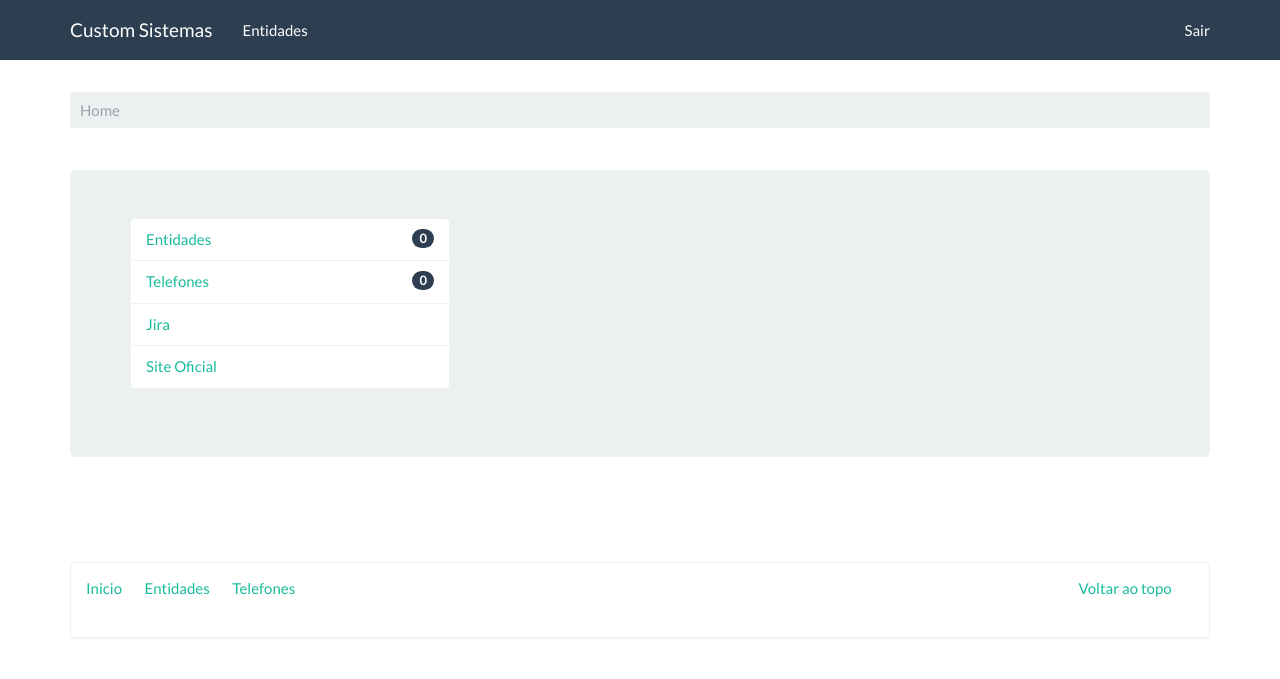
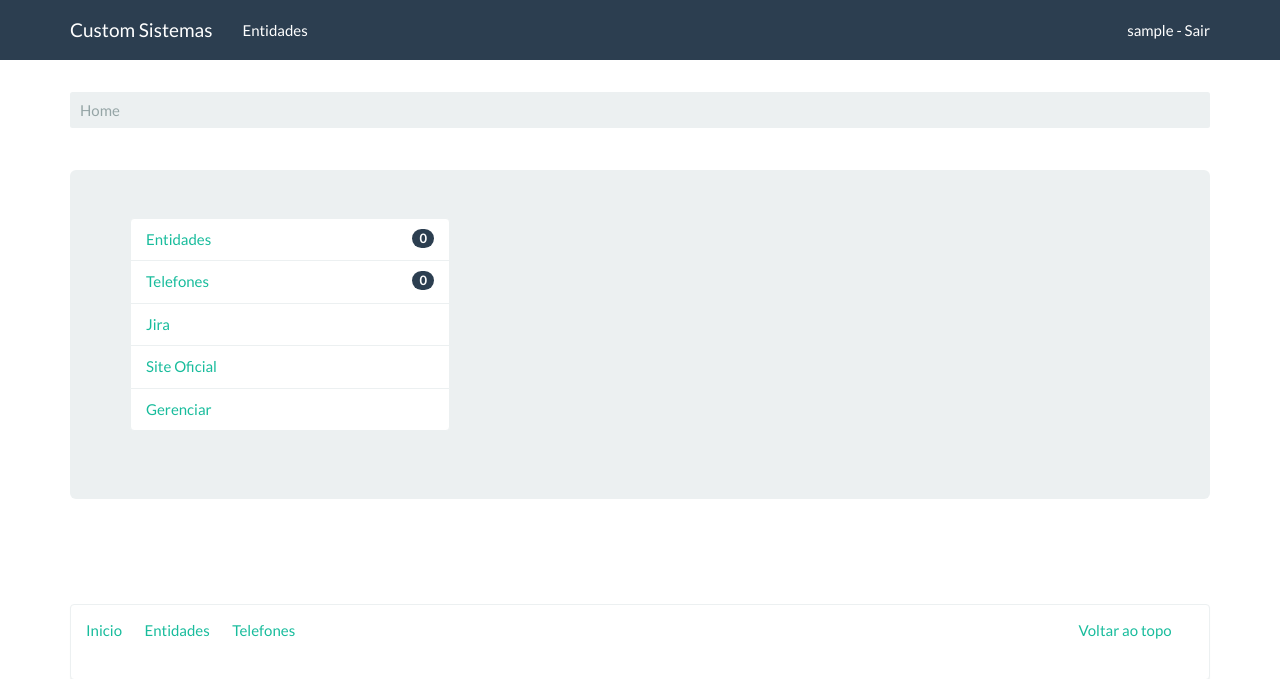
Before and after one commit to isaacgiordani/customsistemas, a Django app: page / in a window 1280 px wide. Shown: the top 679 px of the page. Run offline with Django 3.2, Linux system fonts and the light colour scheme; the visitor is signed in with stand-in values (Sample User, id 1); data that the repository does not hold is empty; some libraries are stand-ins or nearby versions.

Commit message:
alteracoes

```diff
--- a/core/templates/base.html
+++ b/core/templates/base.html
@@ -53,7 +53,7 @@
           </ul>
 					<ul class="nav navbar-nav navbar-right">
 						{% if user.is_authenticated %}
-						<li><a href="{% url 'logout' %}">Sair</a></li>
+						<li><a href="{% url 'logout' %}">{{ user.username }} - Sair</a></li>
 						{% else %}
 						<li><a href="{% url 'login' %}">Entrar</a></li>
 						{% endif %}
--- a/core/templates/index.html
+++ b/core/templates/index.html
@@ -30,6 +30,9 @@
         <li class="list-group-item d-flex justify-content-between align-items-center">
           <a href="http://customsistemas.com.br" target="_blank" class="">Site Oficial</a>
         </li>
+        <li class="list-group-item d-flex justify-content-between align-items-center">
+          <a href="../admin" class="">Gerenciar</a>
+        </li>
       </ul>
     </div>
   </div>
--- a/listatelefonica/apps.py
+++ b/listatelefonica/apps.py
@@ -3,4 +3,4 @@ from django.apps import AppConfig
 
 class ListatelefonicaConfig(AppConfig):
     name = 'listatelefonica'
-    verbose_name = 'Lista Telefônica'
+    verbose_name = 'Informações'
```
